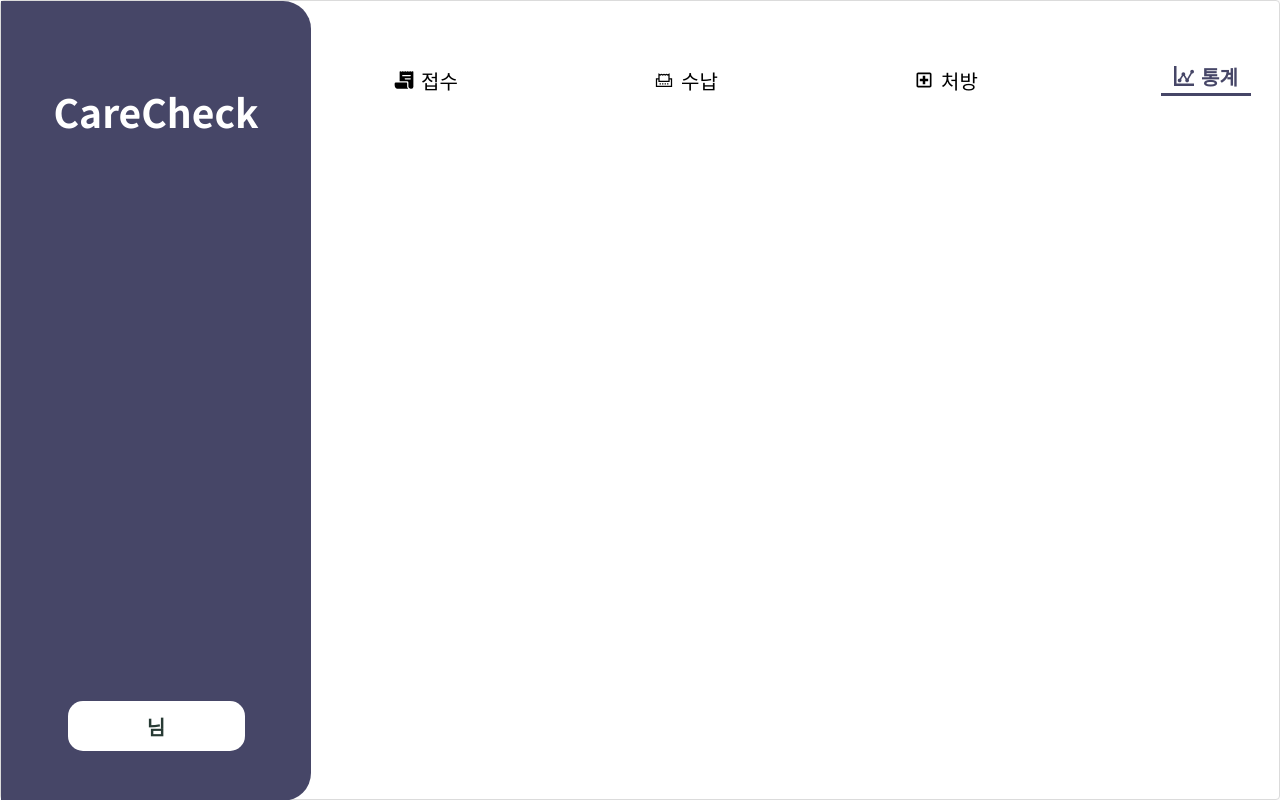
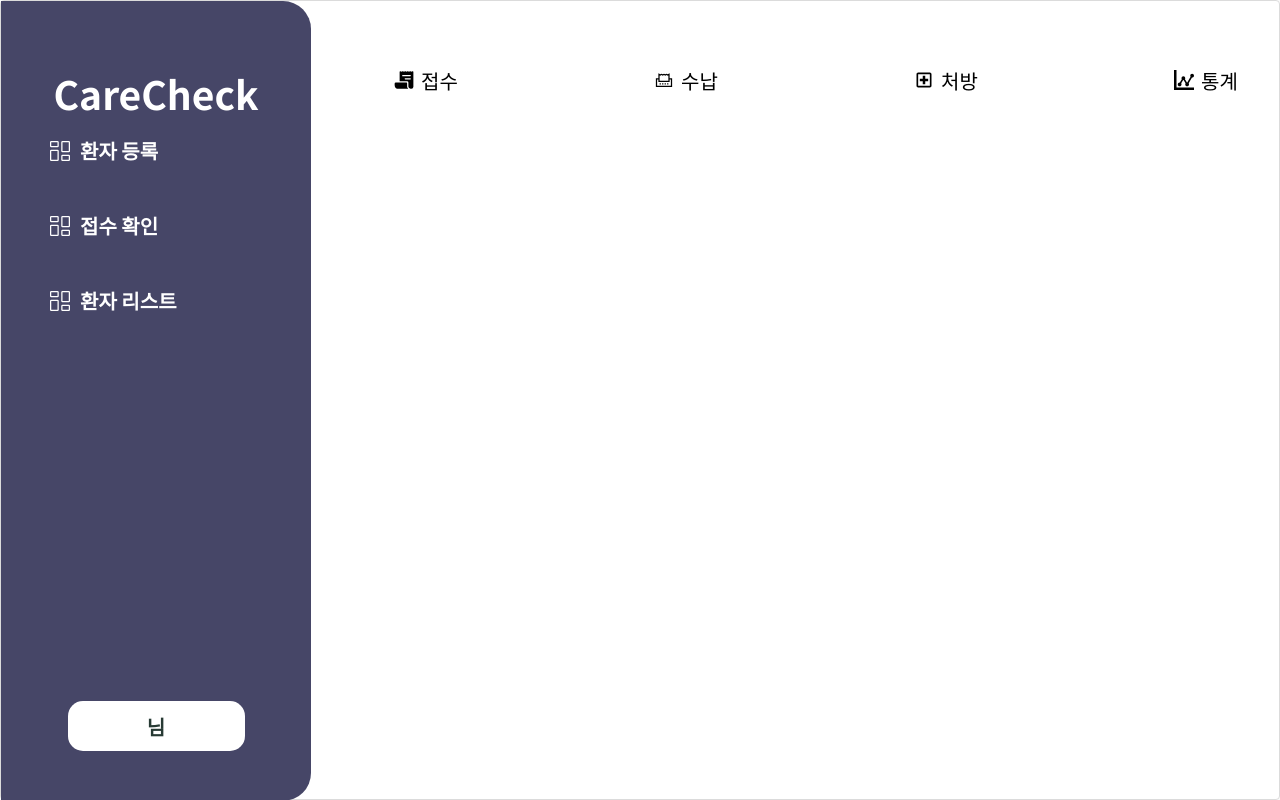
Before and after one commit to CareCheck-KoreaIT/CareCheck_koreaIt_front, a React (Vite) app: page / in a window 1280 px wide. Built offline with nearby package versions, Linux system fonts and the light colour scheme; no server answers.

Commit message:
로그아웃 완료

```diff
--- a/src/apis/patientsApi.js
+++ b/src/apis/patientsApi.js
@@ -3,7 +3,7 @@ import { api } from "../configs/axiosConfig";
 
 // 환자 등록 API (POST)
 export const addPatientApi = async (newPatient) => {
-  const response = await api.post("/patient/registration", newPatient);
+  const response = await api.post("/patients", newPatient);
   return response.data;
 
 };
--- /dev/null
+++ b/src/atoms/LogoutState/logoutState.js
@@ -0,0 +1,6 @@
+import { atom } from "recoil";
+
+export const logoutState = atom({
+    key: "logoutState",
+    default: false,
+});
--- a/src/components/NoTitleHeaderMenu/NoTitleHeaderMenu.jsx
+++ b/src/components/NoTitleHeaderMenu/NoTitleHeaderMenu.jsx
@@ -7,50 +7,75 @@ import { MdOutlineLocalHospital } from "react-icons/md";
 import { ImStatsDots } from "react-icons/im";
 import { RiAdminLine } from "react-icons/ri";
 import { IoIosLogOut } from "react-icons/io";
-import { NavLink } from "react-router-dom";
+import { NavLink, useNavigate } from "react-router-dom";
 import { useRecoilState } from "recoil";
 import { headerMenuState } from "../../atoms/Header/headerMenu";
-
+import Swal from "sweetalert2";
 
 function NoTitleHeaderMenu() {
-  const [headerState, setHeaderState] = useRecoilState(headerMenuState)
+  const navigate = useNavigate();
+  const [ headerState, setHeaderState] = useRecoilState(headerMenuState)
   useEffect(()=>{
     console.log("test값 변경", headerState)
   },[headerState])
+
+  const handleLogout = ()=> {
+    Swal.fire({
+      title: '로그아웃 하시겠습니까?',
+      icon: 'warning',
+      showCancelButton: true,
+      confirmButtonText: '확인',
+      cancelButtonText: '취소',
+      reverseButtons: true,
+    }).then((result)=>{
+      if(result.isConfirmed){
+        localStorage.removeItem("AccessToken");
+        setHeaderState("");
+        navigate("/auth/signin");
+      }
+      return;
+    })
+
+  }
   return (
 
     <header css={s.header}>
-      <div css={s.headerMenu} onClick={()=>setHeaderState("접수메뉴변경")}>
-        <NavLink to="/patient" className={({ isActive }) => (isActive ? "active" : "")} >
+      <div css={s.headerMenu} >
+        <NavLink to="/patient" className={({ isActive }) => (isActive ? "active" : "")}
+        onClick={()=>setHeaderState("접수메뉴변경")}>
             <div css={s.lconStyle}><IoReceipt /></div>
             <span css={s.titleStyle}>접수</span>
         </NavLink>
       </div>
-      <div css={s.headerMenu} onClick={()=>setHeaderState("수납메뉴변경")}>
-        <NavLink to="/receipt/" className={({ isActive }) => (isActive ? "active" : "")} >
+      <div css={s.headerMenu} >
+        <NavLink to="/receipt" className={({ isActive }) => (isActive ? "active" : "")}
+        onClick={()=>setHeaderState("수납메뉴변경")}>
         <div css={s.lconStyle}><LiaReceiptSolid /></div>
         <span css={s.titleStyle}>수납</span>
         </NavLink>
       </div>
-      <div css={s.headerMenu} onClick={()=>setHeaderState("처방메뉴변경")}>
-        <NavLink to="/notice/" className={({ isActive }) => (isActive ? "active" : "")}>
+      <div css={s.headerMenu} >
+        <NavLink to="/notice/write" className={({ isActive }) => (isActive ? "active" : "")}
+        onClick={()=>setHeaderState("처방메뉴변경")}>
           <div css={s.lconStyle}><MdOutlineLocalHospital /></div>
           <span css={s.titleStyle}>처방</span>
         </NavLink>
       </div>
-      <div css={s.headerMenu} onClick={()=>setHeaderState("통계메뉴변경")}>
-        <NavLink to="/" className={({ isActive }) => (isActive ? "active" : "")}>
+      <div css={s.headerMenu} >
+        <NavLink to="/order" className={({ isActive }) => (isActive ? "active" : "")}
+        onClick={()=>setHeaderState("통계메뉴변경")}>
         <div css={s.lconStyle}><ImStatsDots /></div>
         <span css={s.titleStyle}>통계</span>
         </NavLink>
       </div>
-      <div css={s.headerMenu} onClick={()=>setHeaderState("관리자메뉴변경")}>
-        <NavLink to="/" className={({ isActive }) => (isActive ? "active" : "")}>
+      <div css={s.headerMenu} >
+        <NavLink to="/admin/" className={({ isActive }) => (isActive ? "active" : "")}
+        onClick={()=>setHeaderState("관리자메뉴변경")}>
         <div css={s.lconStyle}><RiAdminLine /></div>
         <span css={s.titleStyle}>관리자</span>
         </NavLink>
       </div>
-      <button css={s.logoutBtn}>
+      <button css={s.logoutBtn} onClick={handleLogout}>
         <IoIosLogOut />
         Logout
       </button>
--- a/src/components/common/MainSidebar/MainSidebar.jsx
+++ b/src/components/common/MainSidebar/MainSidebar.jsx
@@ -5,6 +5,7 @@ import React, { useEffect } from "react";
 import { useQueryClient } from "@tanstack/react-query";
 import { useRecoilState } from "recoil";
 import { headerMenuState } from "../../../atoms/Header/headerMenu";
+import { NavLink } from "react-router-dom";
 
 function MainSidebar() {
 
@@ -17,6 +18,8 @@ function MainSidebar() {
     const savedState = sessionStorage.getItem("headerState");
     if(savedState) {
       setHeaderState(savedState);
+    } else {
+      setHeaderState("접수메뉴변경") //
     }
   },[setHeaderState]);
 
@@ -26,12 +29,27 @@ function MainSidebar() {
 
   const renderSidebarMenu = () => {
     switch(headerState) {
+      case "메인메뉴":
+        return (
+          <>
+            <div><BsColumnsGap/><span>테스트1</span></div>
+            <div><BsColumnsGap/><span>테스트2</span></div>
+            <div><BsColumnsGap/><span>테스트3</span></div>
+          </>
+        )
+
       case "접수메뉴변경":
         return (
           <>
-            <div><BsColumnsGap /><span>환자 등록</span></div>
-            <div><BsColumnsGap /><span>접수 확인</span></div>
-            <div><BsColumnsGap /><span>환자 리스트</span></div>
+            <div><BsColumnsGap />
+            <span>환자 등록</span>
+            </div>
+            <div><BsColumnsGap />
+            <span>접수 확인</span>
+            </div>
+            <div><BsColumnsGap />
+            <span>환자 리스트</span>
+            </div>
           </>
         );
       case "수납메뉴변경":
@@ -66,8 +84,11 @@ function MainSidebar() {
   }
   return (
     <div css={s.sidebar}>
-      <header css={s.header}>
+      <header css={s.header} >
+        <NavLink to="/" className={({ isActive }) => (isActive ? undefined : "")}
+        onClick={()=>setHeaderState("메인메뉴")}>
         <h2>CareCheck</h2>
+        </NavLink>
       </header>
       <section css={s.section}>
           {renderSidebarMenu()}
--- a/src/components/common/MainSidebar/style.js
+++ b/src/components/common/MainSidebar/style.js
@@ -23,6 +23,18 @@ export const header = css`
   & > h2 {
     color: #ffffff;
   }
+
+  & > a {
+    text-decoration: none;
+    color:white;
+    display: inline-flex;
+    align-items: center;
+    justify-content: center;
+    line-height: 2rem;
+    white-space: nowrap;
+  }
+
+
 `;
 
 export const section = css`
@@ -45,6 +57,15 @@ export const section = css`
       margin-left: 1rem;
     }
   }
+
+  .activ {
+    color: #464667;
+    font-weight: bold;
+    border-bottom: 3px solid #464667;
+    padding-bottom: 0.5rem;
+    width: 100%;
+
+  }
 `;
 
 export const footer = css`
--- a/src/pages/NoticeListPage/style.js
+++ b/src/pages/NoticeListPage/style.js
@@ -184,7 +184,7 @@ export const writeBox = css`
     cursor: pointer;
 
     &:hover{
-        background-color: #dbdbdb;
+        background-color: #3A3A4B;
     }
 
 `;
```
Also changed, not shown: src/components/NoTitleHeaderMenu/style.js (+0 -9 lines).
